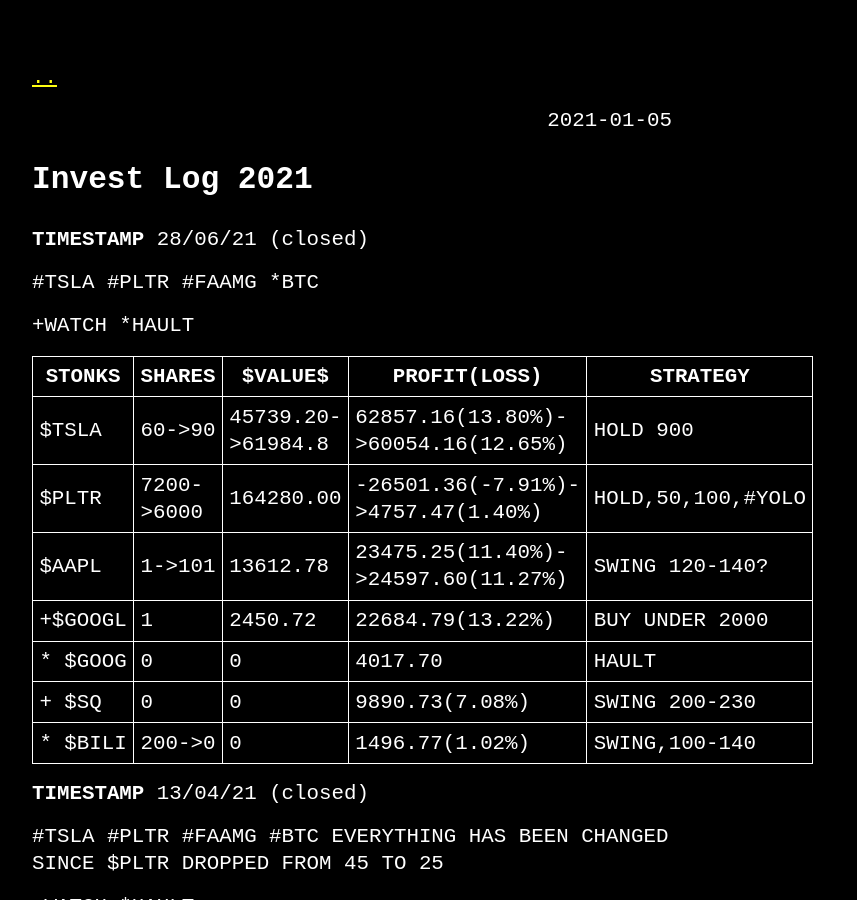
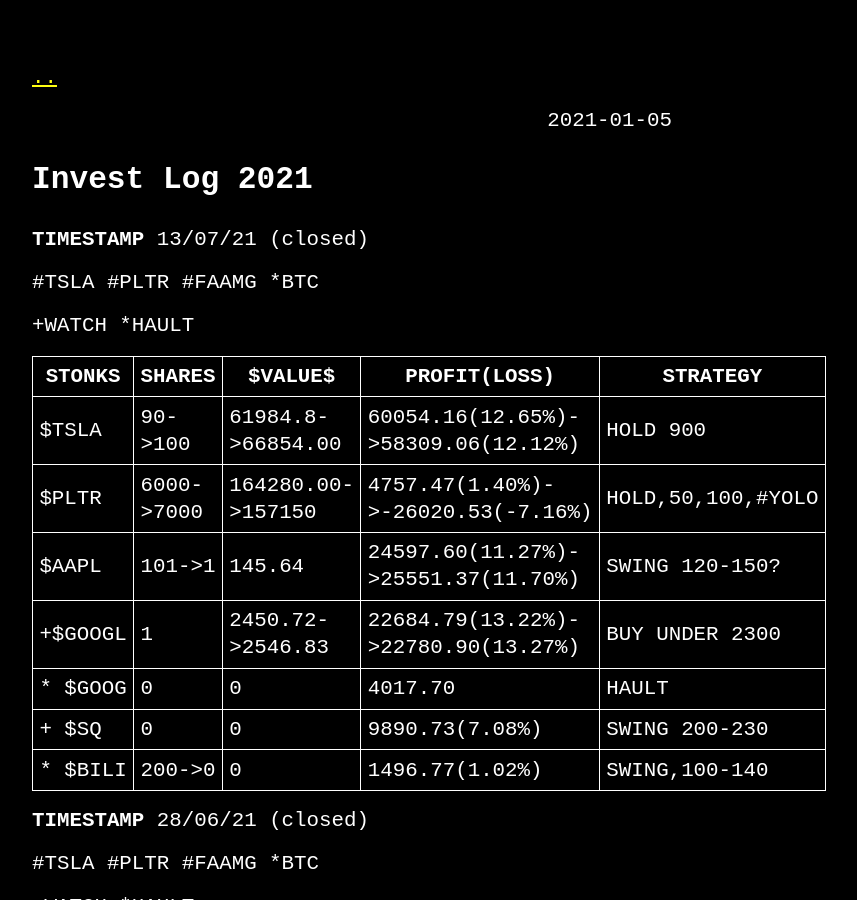
Before and after one commit to sanzomaldini/investlog, a Jekyll site: the page built from _posts/2021-01-05-2021.md, in a window 1280 px wide and 900 px high. Shown: the whole window, without its empty margins (288-1145 px from the left). Built offline with Jekyll 4.4.1, drawn with Linux system fonts in a browser that asks for light colours.

Commit message:
Update 2021-01-05-2021.md

```diff
--- a/_posts/2021-01-05-2021.md
+++ b/_posts/2021-01-05-2021.md
@@ -2,6 +2,23 @@
 layout: post
 title: Invest Log 2021
 ---
+**TIMESTAMP** 13/07/21 (closed)
+
+#TSLA #PLTR #FAAMG *BTC
+
++WATCH
+*HAULT
+
+| STONKS  | SHARES     | $VALUE$           | PROFIT(LOSS)                       | STRATEGY          |
+| ------- | ---------- | ----------------- | ---------------------------------- | ----------------- |
+| $TSLA   | 90->100    | 61984.8->66854.00 | 60054.16(12.65%)->58309.06(12.12%) | HOLD 900          |
+| $PLTR   | 6000->7000 | 164280.00->157150 | 4757.47(1.40%)->-26020.53(-7.16%)  | HOLD,50,100,#YOLO |
+| $AAPL   | 101->1     | 145.64            | 24597.60(11.27%)->25551.37(11.70%) | SWING 120-150?    |
+| +$GOOGL | 1          | 2450.72->2546.83  | 22684.79(13.22%)->22780.90(13.27%) | BUY UNDER 2300    |
+| * $GOOG | 0          | 0                 | 4017.70                            | HAULT             |
+| + $SQ   | 0          | 0                 | 9890.73(7.08%)                     | SWING 200-230     |
+| * $BILI | 200->0     | 0                 | 1496.77(1.02%)                     | SWING,100-140     |
+
 **TIMESTAMP** 28/06/21 (closed)
 
 #TSLA #PLTR #FAAMG *BTC
```
